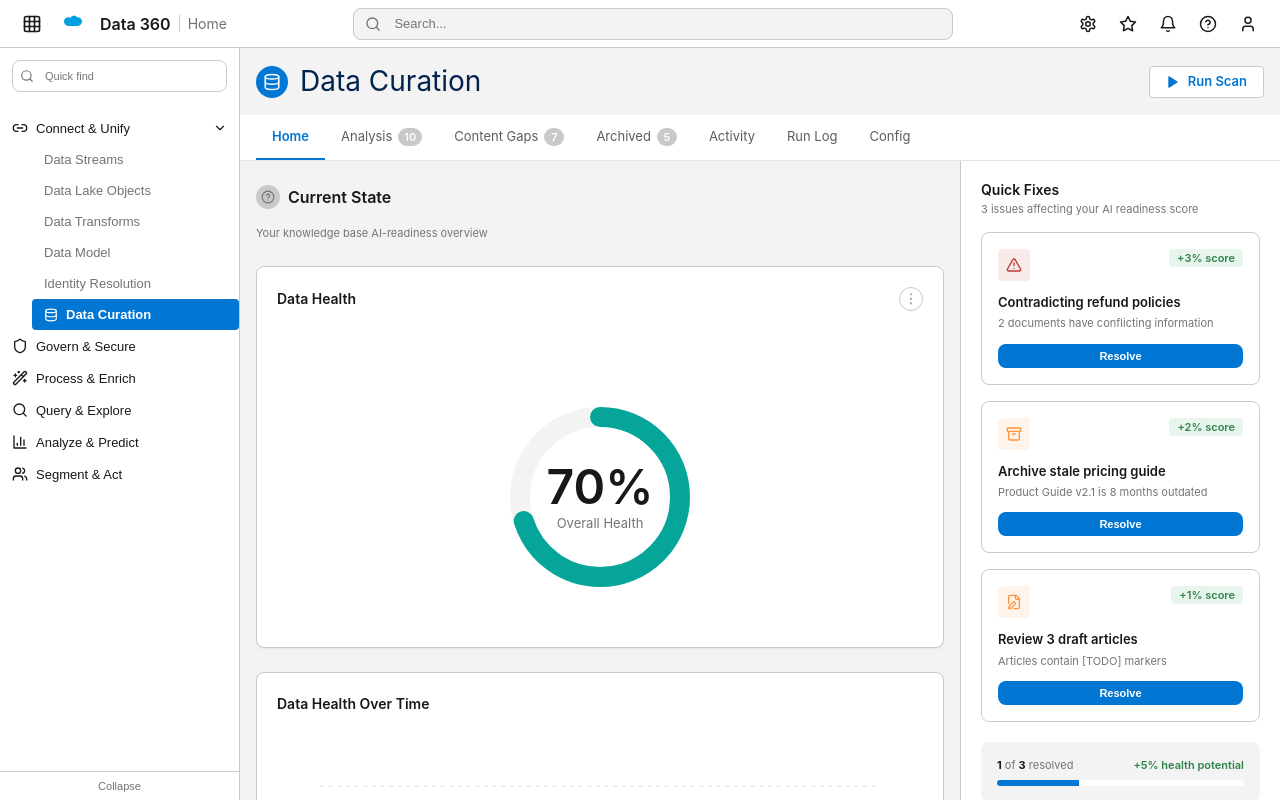
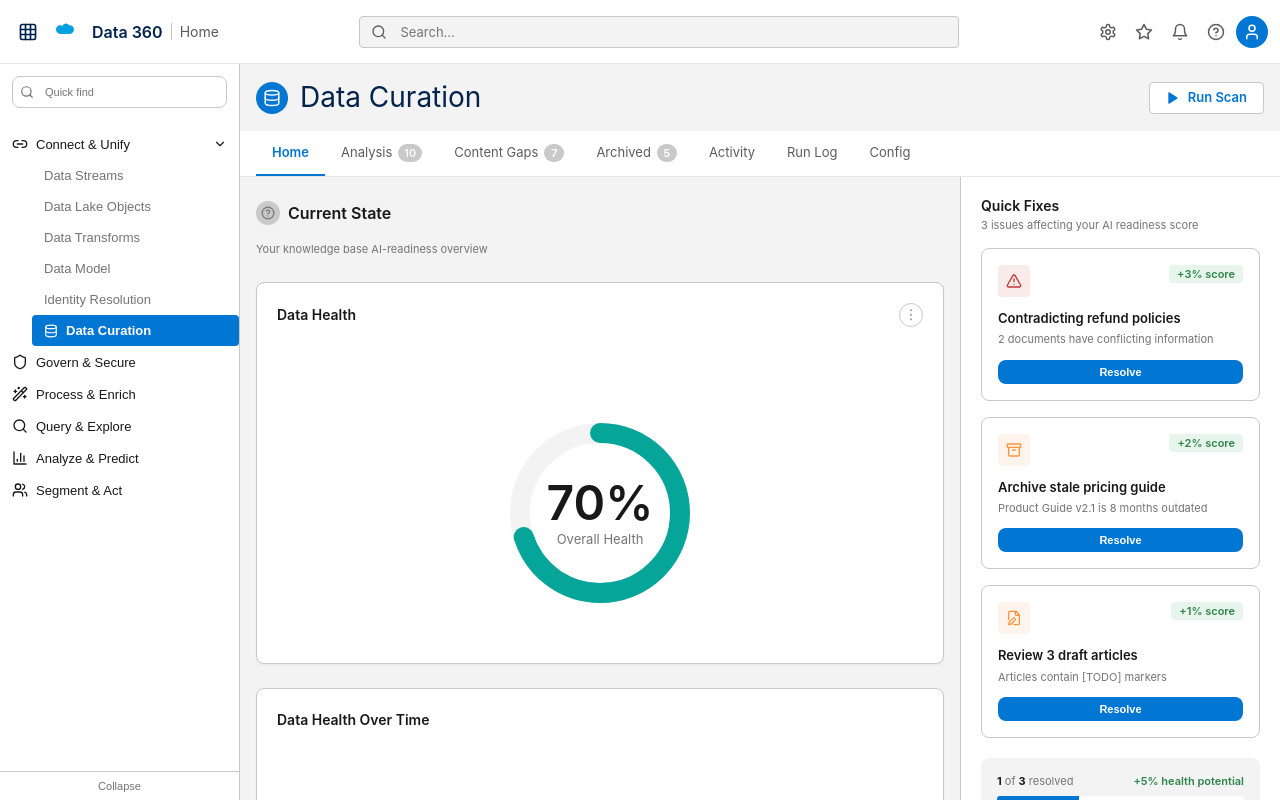
Before and after one commit to NoamVin602/TEST_Agent-ready-data, a Next.js app: page / in a window 1280 px wide. Built offline with nearby package versions, Linux system fonts and the light colour scheme.

Commit message:
Update Global Header to exact SLDS blueprint specs - 64px height, 12px padding/gap

```diff
--- a/app/components/shared/GlobalHeader.tsx
+++ b/app/components/shared/GlobalHeader.tsx
@@ -6,23 +6,33 @@ export function GlobalHeader() {
   return (
     <div
       style={{
-        height: '48px',
-        backgroundColor: 'var(--slds-g-color-neutral-base-100)',
-        borderBottom: '1px solid var(--slds-g-color-border-1)',
+        /* SLDS Global Header Blueprint - Exact Specifications */
         display: 'flex',
+        flexDirection: 'row',
+        justifyContent: 'space-between',
         alignItems: 'center',
-        justifyContent: 'space-between',
-        padding: '0 var(--slds-g-spacing-4)',
+        padding: '0px 12px',
+        gap: '12px',
+
+        width: '100%',
+        height: '64px',
+        minHeight: '64px',
+        maxHeight: '64px',
+
+        background: '#FFFFFF',
+        borderBottom: '1px solid #E5E5E5',
+
         position: 'sticky',
         top: 0,
-        zIndex: 1000
+        zIndex: 1000,
       }}
     >
       {/* Left Section */}
-      <div style={{ display: 'flex', alignItems: 'center', gap: 'var(--slds-g-spacing-4)' }}>
+      <div style={{ display: 'flex', alignItems: 'center', gap: '12px' }}>
         {/* App Launcher */}
         <button
           type="button"
+          aria-label="App Launcher"
           style={{
             width: '32px',
             height: '32px',
@@ -32,37 +42,40 @@ export function GlobalHeader() {
             border: 'none',
             background: 'transparent',
             cursor: 'pointer',
-            borderRadius: 'var(--slds-g-radius-border-1)',
-            transition: 'background-color var(--slds-g-transition-fast)'
+            borderRadius: '4px',
+            transition: 'background-color 0.15s ease-in-out',
           }}
           onMouseEnter={(e) => {
-            e.currentTarget.style.backgroundColor = 'var(--slds-g-color-neutral-base-95)';
+            e.currentTarget.style.backgroundColor = '#F3F3F3';
           }}
           onMouseLeave={(e) => {
             e.currentTarget.style.backgroundColor = 'transparent';
           }}
         >
-          <Grid3x3 style={{ width: '20px', height: '20px', color: 'var(--slds-g-color-text-default)' }} />
+          <Grid3x3 style={{ width: '20px', height: '20px', color: '#03234D' }} />
         </button>
 
         {/* Salesforce Logo & App Name */}
-        <div style={{ display: 'flex', alignItems: 'center', gap: 'var(--slds-g-spacing-3)' }}>
+        <div style={{ display: 'flex', alignItems: 'center', gap: '12px' }}>
           <svg width="24" height="24" viewBox="0 0 24 24" fill="none">
             <path d="M10.5 3.5C8.8 3.5 7.3 4.4 6.6 5.8C5.9 5.5 5.1 5.3 4.3 5.3C1.9 5.3 0 7.2 0 9.6C0 12 1.9 13.9 4.3 13.9H13.7C16.1 13.9 18 12 18 9.6C18 7.2 16.1 5.3 13.7 5.3C13.5 5.3 13.3 5.3 13.1 5.4C12.4 4.2 11.1 3.5 10.5 3.5Z" fill="#00A1E0"/>
           </svg>
-          <div style={{ display: 'flex', alignItems: 'center', gap: 'var(--slds-g-spacing-2)' }}>
+          <div style={{ display: 'flex', alignItems: 'center', gap: '8px' }}>
             <span style={{
-              fontSize: 'var(--slds-g-font-scale-3)',
-              fontWeight: 'var(--slds-g-font-weight-semibold)',
-              color: 'var(--slds-g-color-text-default)'
+              fontFamily: "'SF Pro', -apple-system, BlinkMacSystemFont, sans-serif",
+              fontSize: '16px',
+              fontWeight: 590,
+              color: '#03234D',
             }}>
               Data 360
             </span>
             <span style={{
-              fontSize: 'var(--slds-g-font-scale-2)',
-              color: 'var(--slds-g-color-text-weak)',
-              padding: '0 var(--slds-g-spacing-2)',
-              borderLeft: '1px solid var(--slds-g-color-border-1)'
+              fontFamily: "'SF Pro', -apple-system, BlinkMacSystemFont, sans-serif",
+              fontSize: '14px',
+              fontWeight: 400,
+              color: '#5C5C5C',
+              padding: '0 8px',
+              borderLeft: '1px solid #C9C9C9',
             }}>
               Home
             </span>
@@ -70,19 +83,19 @@ export function GlobalHeader() {
         </div>
       </div>
 
-      {/* Center Section - Search */}
-      <div style={{ flex: 1, maxWidth: '600px', margin: '0 var(--slds-g-spacing-6)' }}>
+      {/* Center Section - Global Search */}
+      <div style={{ flex: 1, maxWidth: '600px', margin: '0 24px' }}>
         <div style={{ position: 'relative' }}>
           <Search
             style={{
               position: 'absolute',
-              left: 'var(--slds-g-spacing-3)',
+              left: '12px',
               top: '50%',
               transform: 'translateY(-50%)',
               width: '16px',
               height: '16px',
-              color: 'var(--slds-g-color-text-weak)',
-              pointerEvents: 'none'
+              color: '#5C5C5C',
+              pointerEvents: 'none',
             }}
           />
           <input
@@ -91,39 +104,44 @@ export function GlobalHeader() {
             style={{
               width: '100%',
               height: '32px',
-              padding: '0 var(--slds-g-spacing-3) 0 40px',
-              border: '1px solid var(--slds-g-color-border-1)',
-              borderRadius: 'var(--slds-g-radius-border-2)',
-              fontSize: 'var(--slds-g-font-scale-1)',
-              backgroundColor: 'var(--slds-g-color-neutral-base-95)',
+              padding: '0 12px 0 40px',
+              border: '1px solid #C9C9C9',
+              borderRadius: '4px',
+              fontFamily: "'SF Pro', -apple-system, BlinkMacSystemFont, sans-serif",
+              fontSize: '13px',
+              fontWeight: 400,
+              color: '#03234D',
+              backgroundColor: '#F3F3F3',
               outline: 'none',
-              transition: 'all var(--slds-g-transition-base)'
+              transition: 'all 0.15s ease-in-out',
             }}
             onFocus={(e) => {
-              e.currentTarget.style.backgroundColor = 'var(--slds-g-color-neutral-base-100)';
-              e.currentTarget.style.borderColor = 'var(--slds-g-color-brand-base-50)';
+              e.currentTarget.style.backgroundColor = '#FFFFFF';
+              e.currentTarget.style.borderColor = '#0176D3';
+              e.currentTarget.style.boxShadow = '0 0 0 2px rgba(1, 118, 211, 0.1)';
             }}
             onBlur={(e) => {
-              e.currentTarget.style.backgroundColor = 'var(--slds-g-color-neutral-base-95)';
-              e.currentTarget.style.borderColor = 'var(--slds-g-color-border-1)';
+              e.currentTarget.style.backgroundColor = '#F3F3F3';
+              e.currentTarget.style.borderColor = '#C9C9C9';
+              e.currentTarget.style.boxShadow = 'none';
             }}
           />
         </div>
       </div>
 
-      {/* Right Section - Actions */}
-      <div style={{ display: 'flex', alignItems: 'center', gap: 'var(--slds-g-spacing-2)' }}>
+      {/* Right Section - Action Icons */}
+      <div style={{ display: 'flex', alignItems: 'center', gap: '4px' }}>
         {[
           { icon: Settings, label: 'Settings' },
           { icon: Star, label: 'Favorites' },
           { icon: Bell, label: 'Notifications' },
           { icon: HelpCircle, label: 'Help' },
-          { icon: User, label: 'User' },
         ].map(({ icon: Icon, label }) => (
           <button
             key={label}
             type="button"
             title={label}
+            aria-label={label}
             style={{
               width: '32px',
               height: '32px',
@@ -133,19 +151,46 @@ export function GlobalHeader() {
               border: 'none',
               background: 'transparent',
               cursor: 'pointer',
-              borderRadius: 'var(--slds-g-radius-border-1)',
-              transition: 'background-color var(--slds-g-transition-fast)'
+              borderRadius: '4px',
+              transition: 'background-color 0.15s ease-in-out',
             }}
             onMouseEnter={(e) => {
-              e.currentTarget.style.backgroundColor = 'var(--slds-g-color-neutral-base-95)';
+              e.currentTarget.style.backgroundColor = '#F3F3F3';
             }}
             onMouseLeave={(e) => {
               e.currentTarget.style.backgroundColor = 'transparent';
             }}
           >
-            <Icon style={{ width: '18px', height: '18px', color: 'var(--slds-g-color-text-default)' }} />
+            <Icon style={{ width: '18px', height: '18px', color: '#5C5C5C' }} />
           </button>
         ))}
+
+        {/* User Avatar */}
+        <button
+          type="button"
+          title="User Profile"
+          aria-label="User Profile"
+          style={{
+            width: '32px',
+            height: '32px',
+            display: 'flex',
+            alignItems: 'center',
+            justifyContent: 'center',
+            border: 'none',
+            background: '#0176D3',
+            borderRadius: '50%',
+            cursor: 'pointer',
+            transition: 'background-color 0.15s ease-in-out',
+          }}
+          onMouseEnter={(e) => {
+            e.currentTarget.style.backgroundColor = '#014486';
+          }}
+          onMouseLeave={(e) => {
+            e.currentTarget.style.backgroundColor = '#0176D3';
+          }}
+        >
+          <User style={{ width: '18px', height: '18px', color: '#FFFFFF' }} />
+        </button>
       </div>
     </div>
   );
```
